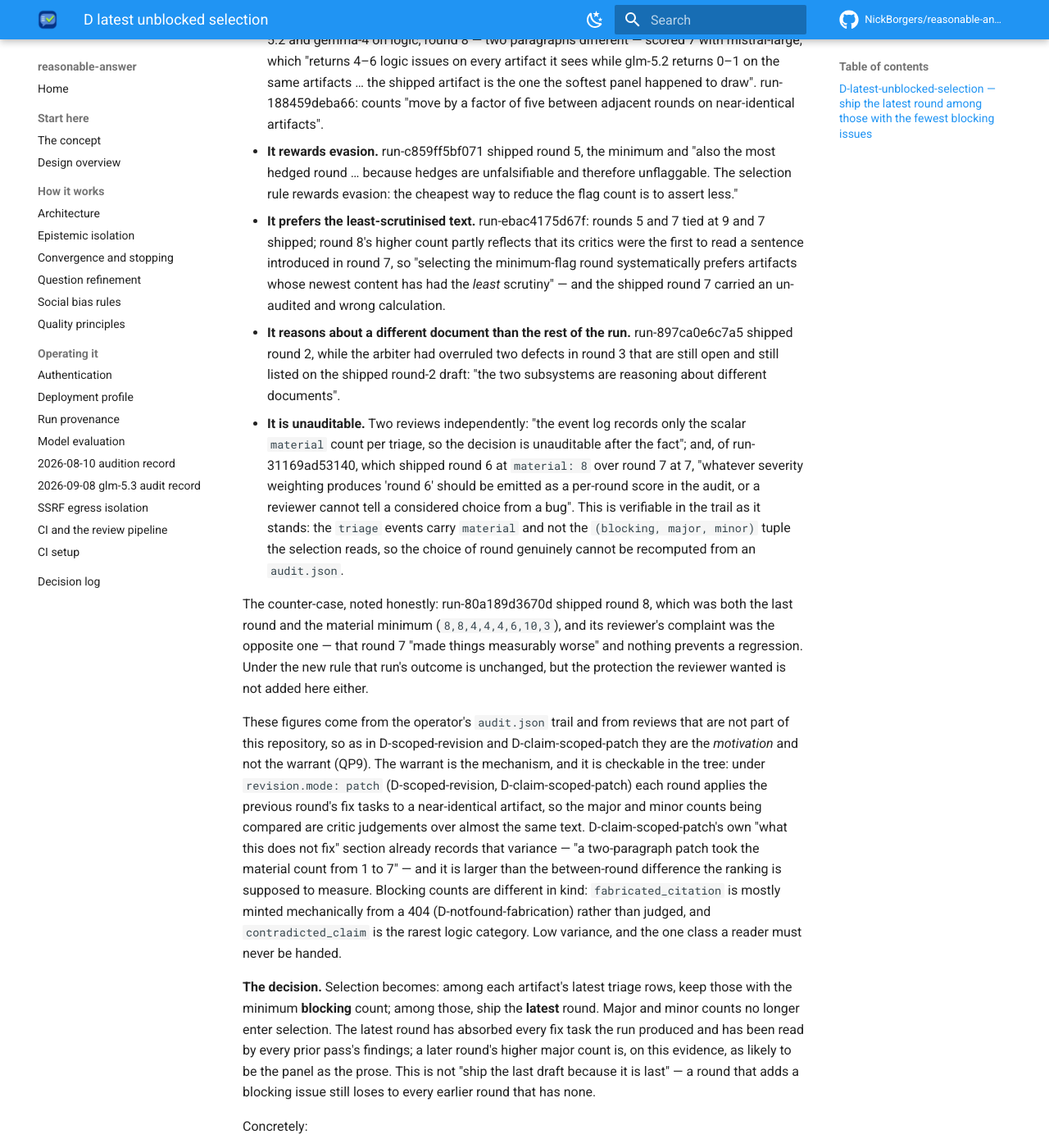
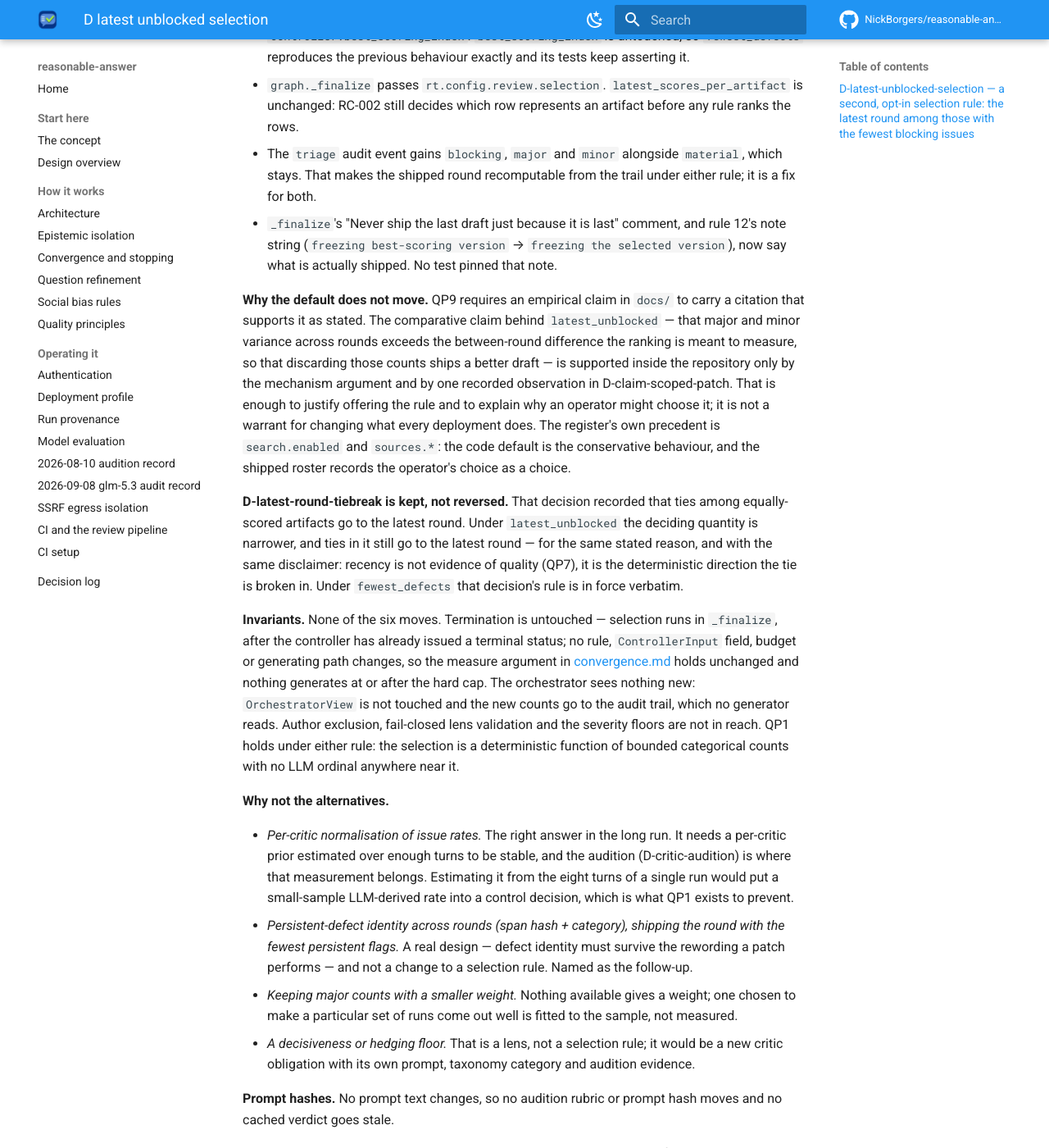
Before and after one commit to NickBorgers/reasonable-answer, an MkDocs documentation site: the page built from docs/decisions/D-latest-unblocked-selection.md, in a window 1280 px wide and 1400 px high, scrolled down 1354 px. Shown: the whole window at 82% size. Built offline with MkDocs 1.6.1 and Material for MkDocs 9.7.7, drawn with Linux system fonts in a browser that asks for light colours; comment, search, counter and statistics services are not loaded; some of the changed text lies outside the part shown.

Commit message:
fix(select): keep fewest_defects as the code default; the shipped roster opts into latest_unblocked (D-latest-unblocked-selection)
Answers the cycle-2 review: the comparative claim behind latest_unblocked rests on
operator observations the repository cannot cite (QP9), so it is offered as an option
and a deployment posture rather than a changed default — the same shape as
search.enabled. Run identifiers and run-derived material are removed from the
decision, the roster comment and the docs; the stopping overview now names both
rules. Merges main.

Co-Authored-By: Claude Fable 5.1 <noreply@anthropic.com>
Claude-Session: https://claude.ai/code/session_01D8e3Ausss6osAP3MdN5qcP

```diff
--- a/docs/concepts.md
+++ b/docs/concepts.md
@@ -170,8 +170,9 @@ controller — an ordered table of fourteen rules, plain code, provably terminat
 stop decision. It enforces a floor (a draft is never accepted on its first critique), a hard cap
 on rounds, and early exits for stagnation (the same defects three ticks running) and cycles (the
 drafts started repeating). If the cap is hit with issues outstanding, the run ships its
-*selected* draft — the latest round among those with the fewest blocking issues — with an honest
-status like `needs_human_review` — it never quietly launders
+*selected* draft — by default the one with the fewest weighted defects, or, where the deployment
+opts into `review.selection: latest_unblocked`, the latest round among those with the fewest
+blocking issues — with an honest status like `needs_human_review` — it never quietly launders
 an exhausted run into an accepted one. The one LLM near this decision, the orchestrator, is the
 blind referee from the diagram above: its entire authority is a yes/no on cosmetic polish, decided
 from counts alone.
--- a/docs/convergence.md
+++ b/docs/convergence.md
@@ -724,17 +724,19 @@ and keep their gates (RI-001, RH-001).
   `controller.select_shipped_index` from one row per artifact — each artifact's **latest** triage
   (RC-002), ordered by round. Which rule runs is `review.selection`
   (D-latest-unblocked-selection):
-    - `latest_unblocked` (**default**): keep the rows with the minimum **blocking** count; among
-      those, the **latest round**. Major and minor counts do not enter selection — on the
-      near-identical artifacts `revision.mode: patch` produces, their round-to-round variance is
-      larger than the between-round difference the selection is supposed to measure, so ranking on
-      them selects the panel rather than the prose, and rewards a draft that asserts less.
-    - `fewest_defects`: the previous rule, unchanged — minimal
+    - `fewest_defects` (**code default**, the rule this system always had): minimal
       `w_b·blocking + w_m·major + w_n·minor`, ties → **latest round** (D-latest-round-tiebreak).
+    - `latest_unblocked` (**opt-in**; the shipped `config/roster.yaml` sets it, the way it opts
+      into search): keep the rows with the minimum **blocking** count; among those, the **latest
+      round**. Major and minor counts do not enter selection. The case for it is an operator
+      judgement about their own runs — that on the near-identical artifacts `revision.mode: patch`
+      produces, those counts move with the critic slate more than with the prose — and because
+      that judgement rests on observations the repository cannot cite (QP9), it is a deployment
+      posture and not the default.
   Both are pure functions of bounded categorical counts, so QP1 holds either way; under both, ties
   in the deciding quantity go to the latest round, so D-latest-round-tiebreak's tie direction is
-  subsumed, not reversed. The `triage` event records `blocking`/`major`/`minor` alongside
-  `material`, so the selection is reconstructible from the audit trail.
+  kept, not reversed. The `triage` event records `blocking`/`major`/`minor` alongside `material`,
+  so the selection is reconstructible from the audit trail under either rule.
 
 ### Terminal statuses (RA-012, RC-001)
 
--- a/docs/decisions/D-latest-unblocked-selection.md
+++ b/docs/decisions/D-latest-unblocked-selection.md
@@ -1,93 +1,48 @@
-## D-latest-unblocked-selection — ship the latest round among those with the fewest blocking issues
+## D-latest-unblocked-selection — a second, opt-in selection rule: the latest round among those with the fewest blocking issues
 
 **The finding.** On every non-accepted terminal, `graph._finalize` ships the round minimising
 `100·blocking + 10·major + 1·minor` over each artifact's latest triage
 (`controller.best_scoring_index`, `controller.latest_scores_per_artifact`; spec:
-[convergence.md](../convergence.md), D-latest-round-tiebreak). Fifteen runs finished on the
-production instance between 2026-09-10 and 2026-09-13. Every one ran all eight rounds and none was
-`accepted`. Their per-round material counts and the round each shipped:
+[convergence.md](../convergence.md), D-latest-round-tiebreak). Two properties of that rule are
+checkable in the tree and are the subject of this decision.
 
-| run | chosen | material by round |
-|---|---|---|
-| run-076a743a775c | 7 | 16,9,9,14,8,10,6,13 |
-| run-188459deba66 | 5 | 25,3,16,15,4,7,6,10 |
-| run-1dd853cbbfd0 | 7 | 11,9,7,7,6,3,1,7 |
-| run-20e735f62b06 | 1 | 4,13,7,18,7,13,7,17 |
-| run-31169ad53140 | 6 | 7,10,10,11,9,8,7,11 |
-| run-3fbc01d7c4d6 | 8 | 13,10,16,7,21,3,5,5 |
-| run-4783c2d9cb81 | 4 | 5,6,6,4,7,6,11,8 |
-| run-5728bdbc1057 | 5 | 22,8,8,13,8,11,6,16 |
-| run-80a189d3670d | 8 | 8,8,4,4,4,6,10,3 |
-| run-897ca0e6c7a5 | 2 | 11,6,9,6,7,9,11,5 |
-| run-b06b18e7df3f | 8 | 16,31,12,15,9,14,9,8 |
-| run-c859ff5bf071 | 5 | 7,15,7,12,6,7,9,8 |
-| run-e6aba2c94fe8 | 5 | 9,7,11,4,1,2,4,4 |
-| run-ebac4175d67f | 7 | 13,10,11,12,9,11,9,11 |
-| run-ec7c2e2cf598 | 7 | 11,11,10,10,10,3,2,9 |
+*It ranks on counts the revision loop cannot hold still.* Under `revision.mode: patch`
+(D-scoped-revision, D-claim-scoped-patch) each round applies the previous round's fix tasks to a
+near-identical artifact, so the major and minor counts being compared are critic judgements over
+almost the same text. D-claim-scoped-patch's own "what this does not fix" section records that
+those judgements vary from pass to pass by more than a patch changes — "a two-paragraph patch took
+the material count from 1 to 7" — and names slate rotation as the cause: the logic slate alternates
+with the writer, and one critic files several times as many issues as its alternates on the same
+drafts. A rule that ranks rounds on those counts therefore ranks, in part, on which critics drew
+the round. Blocking counts are different in kind: `fabricated_citation` is mostly minted
+mechanically from a definitive not-found (D-notfound-fabrication) rather than judged, and
+`contradicted_claim` is the rarest logic category. They are the one class a reader must never be
+handed, and the least noisy.
 
-Eleven of the fifteen shipped a round other than the last, and eleven shipped a round other than
-the one the loop stopped on. Ten independent expert reviews of these reports — one per report,
-written without sight of each other — reached the same conclusion about the rule, from different
-directions:
+*The choice cannot be recomputed from the audit trail.* The `triage` event carried `material` and
+not the `(blocking, major, minor)` tuple the selection reads, so which round shipped, and why, was
+not reconstructible from an `audit.json`.
 
-- **It selects on critic noise.** run-ec7c2e2cf598: `11,11,10,10,10,3,2,9`, round 7 shipped; round
-  8's jump "came overwhelmingly from one critic — mistral-large on the logic lens returned 5, 5, 0,
-  9 issues across its four turns". run-1dd853cbbfd0: round 7 scored `material: 1` with glm-5.2 and
-  gemma-4 on logic, round 8 — two paragraphs different — scored 7 with mistral-large, which
-  "returns 4–6 logic issues on every artifact it sees while glm-5.2 returns 0–1 on the same
-  artifacts … the shipped artifact is the one the softest panel happened to draw".
-  run-188459deba66: counts "move by a factor of five between adjacent rounds on near-identical
-  artifacts".
-- **It rewards evasion.** run-c859ff5bf071 shipped round 5, the minimum and "also the most hedged
-  round … because hedges are unfalsifiable and therefore unflaggable. The selection rule rewards
-  evasion: the cheapest way to reduce the flag count is to assert less."
-- **It prefers the least-scrutinised text.** run-ebac4175d67f: rounds 5 and 7 tied at 9 and 7
-  shipped; round 8's higher count partly reflects that its critics were the first to read a
-  sentence introduced in round 7, so "selecting the minimum-flag round systematically prefers
-  artifacts whose newest content has had the *least* scrutiny" — and the shipped round 7 carried an
-  un-audited and wrong calculation.
-- **It reasons about a different document than the rest of the run.** run-897ca0e6c7a5 shipped
-  round 2, while the arbiter had overruled two defects in round 3 that are still open and still
-  listed on the shipped round-2 draft: "the two subsystems are reasoning about different
-  documents".
-- **It is unauditable.** Two reviews independently: "the event log records only the scalar
-  `material` count per triage, so the decision is unauditable after the fact"; and, of
-  run-31169ad53140, which shipped round 6 at `material: 8` over round 7 at 7, "whatever severity
-  weighting produces 'round 6' should be emitted as a per-round score in the audit, or a reviewer
-  cannot tell a considered choice from a bug". This is verifiable in the trail as it stands: the
-  `triage` events carry `material` and not the `(blocking, major, minor)` tuple the selection
-  reads, so the choice of round genuinely cannot be recomputed from an `audit.json`.
+The operator's reading of their own recent runs — that the weighted rule was shipping the round
+that drew the softest panel, and that the cheapest way to lower a major count under it was to
+assert less — is what prompted this decision. Those observations live outside the repository and
+cannot be cited (QP9), which is why they motivate an *option* here and do not move the default.
 
-The counter-case, noted honestly: run-80a189d3670d shipped round 8, which was both the last round
-and the material minimum (`8,8,4,4,4,6,10,3`), and its reviewer's complaint was the opposite one —
-that round 7 "made things measurably worse" and nothing prevents a regression. Under the new rule
-that run's outcome is unchanged, but the protection the reviewer wanted is not added here either.
+**The decision.** Selection becomes configurable, with the existing rule as the code default and a
+second rule available:
 
-These figures come from the operator's `audit.json` trail and from reviews that are not part of
-this repository, so as in D-scoped-revision and D-claim-scoped-patch they are the *motivation* and
-not the warrant (QP9). The warrant is the mechanism, and it is checkable in the tree: under
-`revision.mode: patch` (D-scoped-revision, D-claim-scoped-patch) each round applies the previous
-round's fix tasks to a near-identical artifact, so the major and minor counts being compared are
-critic judgements over almost the same text. D-claim-scoped-patch's own "what this does not fix"
-section already records that variance — "a two-paragraph patch took the material count from 1 to
-7" — and it is larger than the between-round difference the ranking is supposed to measure.
-Blocking counts are different in kind: `fabricated_citation` is mostly minted mechanically from a
-404 (D-notfound-fabrication) rather than judged, and `contradicted_claim` is the rarest logic
-category. Low variance, and the one class a reader must never be handed.
-
-**The decision.** Selection becomes: among each artifact's latest triage rows, keep those with the
-minimum **blocking** count; among those, ship the **latest** round. Major and minor counts no
-longer enter selection. The latest round has absorbed every fix task the run produced and has been
-read by every prior pass's findings; a later round's higher major count is, on this evidence, as
-likely to be the panel as the prose. This is not "ship the last draft because it is last" — a
-round that adds a blocking issue still loses to every earlier round that has none.
-
-Concretely:
-
-- `config.ReviewConfig.selection: Literal["latest_unblocked", "fewest_defects"] = "latest_unblocked"`,
-  with both values stated in `config/roster.yaml` so the two rules are A/B-able from configuration,
-  the way `revision.mode` is. Deliberately **not** in `Budgets`: `_run_fingerprint` hashes that
-  section, and a field there would abandon every paused run at the deploy that shipped it.
+- `config.ReviewConfig.selection: Literal["latest_unblocked", "fewest_defects"] = "fewest_defects"`.
+  `fewest_defects` is the previous rule, byte for byte. `latest_unblocked` keeps, among each
+  artifact's latest triage rows, those with the minimum **blocking** count, and ships the
+  **latest** of them; major and minor counts do not enter it. This is not "ship the last draft
+  because it is last" — a round that adds a blocking issue still loses to every earlier round that
+  has none. The field sits under `review`, deliberately **not** in `Budgets`: `_run_fingerprint`
+  hashes that section, and a field there would abandon every paused run at the deploy that
+  shipped it.
+- The shipped `config/roster.yaml` sets `review.selection: latest_unblocked`, stated there as the
+  operator's deployment posture with the reasoning above — the same shape as `search.enabled`,
+  where the code default is off and the shipped roster opts in (D-retrieval-opt-in). A deployment
+  that wants the weighted rule leaves the field unset.
 - `controller.select_shipped_index(scores, mode)` — pure, total, no I/O — dispatches to the new
   `controller.latest_unblocked_index` or to the existing `controller.best_scoring_index`.
   `best_scoring_index` is untouched, so `fewest_defects` reproduces the previous behaviour exactly
@@ -95,55 +50,58 @@ Concretely:
 - `graph._finalize` passes `rt.config.review.selection`. `latest_scores_per_artifact` is unchanged:
   RC-002 still decides which row represents an artifact before any rule ranks the rows.
 - The `triage` audit event gains `blocking`, `major` and `minor` alongside `material`, which stays.
-  That makes the shipped round recomputable from the trail under either rule — the unauditability
-  two reviews found is a property of the log, not of the rule, and it is fixed for both.
+  That makes the shipped round recomputable from the trail under either rule; it is a fix for both.
 - `_finalize`'s "Never ship the last draft just because it is last" comment, and rule 12's note
   string (`freezing best-scoring version` → `freezing the selected version`), now say what is
   actually shipped. No test pinned that note.
 
-**D-latest-round-tiebreak is subsumed, not reversed.** That decision recorded that ties among
+**Why the default does not move.** QP9 requires an empirical claim in `docs/` to carry a citation
+that supports it as stated. The comparative claim behind `latest_unblocked` — that major and minor
+variance across rounds exceeds the between-round difference the ranking is meant to measure, so
+that discarding those counts ships a better draft — is supported inside the repository only by the
+mechanism argument and by one recorded observation in D-claim-scoped-patch. That is enough to
+justify offering the rule and to explain why an operator might choose it; it is not a warrant for
+changing what every deployment does. The register's own precedent is `search.enabled` and
+`sources.*`: the code default is the conservative behaviour, and the shipped roster records the
+operator's choice as a choice.
+
+**D-latest-round-tiebreak is kept, not reversed.** That decision recorded that ties among
 equally-scored artifacts go to the latest round. Under `latest_unblocked` the deciding quantity is
 narrower, and ties in it still go to the latest round — for the same stated reason, and with the
 same disclaimer: recency is not evidence of quality (QP7), it is the deterministic direction the
-tie is broken in. Under `fewest_defects` that decision's rule is still in force verbatim.
+tie is broken in. Under `fewest_defects` that decision's rule is in force verbatim.
 
 **Invariants.** None of the six moves. Termination is untouched — selection runs in `_finalize`,
 after the controller has already issued a terminal status; no rule, `ControllerInput` field, budget
 or generating path changes, so the measure argument in [convergence.md](../convergence.md) holds
 unchanged and nothing generates at or after the hard cap. The orchestrator sees nothing new:
 `OrchestratorView` is not touched and the new counts go to the audit trail, which no generator
-reads. Author exclusion, fail-closed lens validation and the severity floors are not in reach.
-QP1 holds and is strengthened rather than weakened: the selection was, and remains, a deterministic
-function of bounded categorical counts with no LLM ordinal anywhere near it — this change narrows
-which of those counts it reads.
+reads. Author exclusion, fail-closed lens validation and the severity floors are not in reach. QP1
+holds under either rule: the selection is a deterministic function of bounded categorical counts
+with no LLM ordinal anywhere near it.
 
 **Why not the alternatives.**
 
-- *Per-critic normalisation of issue rates.* The right answer, and the one two reviews asked for
-  directly. It needs a per-critic prior estimated over enough turns to be stable, and the audition
-  (D-critic-audition) is where that measurement belongs. Estimating it from the eight turns of a
-  single run would put a small-sample LLM-derived rate into a control decision, which is what QP1
-  exists to prevent.
+- *Per-critic normalisation of issue rates.* The right answer in the long run. It needs a
+  per-critic prior estimated over enough turns to be stable, and the audition (D-critic-audition)
+  is where that measurement belongs. Estimating it from the eight turns of a single run would put a
+  small-sample LLM-derived rate into a control decision, which is what QP1 exists to prevent.
 - *Persistent-defect identity across rounds (span hash + category), shipping the round with the
-  fewest persistent flags.* The strongest proposal in the reviews and the follow-up named below.
-  It is a real design — defect identity must survive the rewording a patch performs — and it is
-  not a change to a selection rule.
-- *Keeping major counts with a smaller weight.* Nothing in the evidence gives a weight; a weight
-  chosen to make the observed fifteen runs come out well is fitted to the sample, not measured.
-- *Penalising rounds whose changed paragraphs have not yet been critiqued.* run-ebac4175d67f's
-  suggestion, and it points the other way from the rest: it would push selection away from the
-  latest round, when the latest round is the one that has absorbed every fix.
-- *A decisiveness or hedging floor* (run-c859ff5bf071). That is a lens, not a selection rule. It
-  would be a new critic obligation with its own prompt, taxonomy category and audition evidence.
+  fewest persistent flags.* A real design — defect identity must survive the rewording a patch
+  performs — and not a change to a selection rule. Named as the follow-up.
+- *Keeping major counts with a smaller weight.* Nothing available gives a weight; one chosen to
+  make a particular set of runs come out well is fitted to the sample, not measured.
+- *A decisiveness or hedging floor.* That is a lens, not a selection rule; it would be a new critic
+  obligation with its own prompt, taxonomy category and audition evidence.
 
 **Prompt hashes.** No prompt text changes, so no audition rubric or prompt hash moves and no
 cached verdict goes stale.
 
 **Deliberately not done.** No per-critic normalisation and no cross-round defect identity — named
 above as the follow-up that would let selection use signal rather than merely refuse the noisiest
-of it. No re-scoping of arbiter verdicts to the shipped artifact (run-897ca0e6c7a5's finding):
-mostly moot once the latest round ships, and a real fix belongs with adjudication. No regression
-guard that re-rolls a revision which raises the count (run-80a189d3670d) — that is a change to the
-refine loop, not to selection. No change to `latest_scores_per_artifact`, to any controller rule,
-or to the terminal statuses. No live A/B in this PR: `review.selection` exists so that the
-comparison can be run, read the way [run-provenance.md](../run-provenance.md) prescribes.
+of it. No re-scoping of arbiter verdicts to the shipped artifact — mostly moot for a deployment
+that ships the latest round, and a real fix belongs with adjudication. No regression guard that
+re-rolls a revision which raises the count — a change to the refine loop, not to selection. No
+change to `latest_scores_per_artifact`, to any controller rule, or to the terminal statuses. No
+live A/B in this PR: `review.selection` exists so that the comparison can be run, read the way
+[run-provenance.md](../run-provenance.md) prescribes.
```
Also changed, not shown: README.md (+4 -4 lines), 7 other files.
